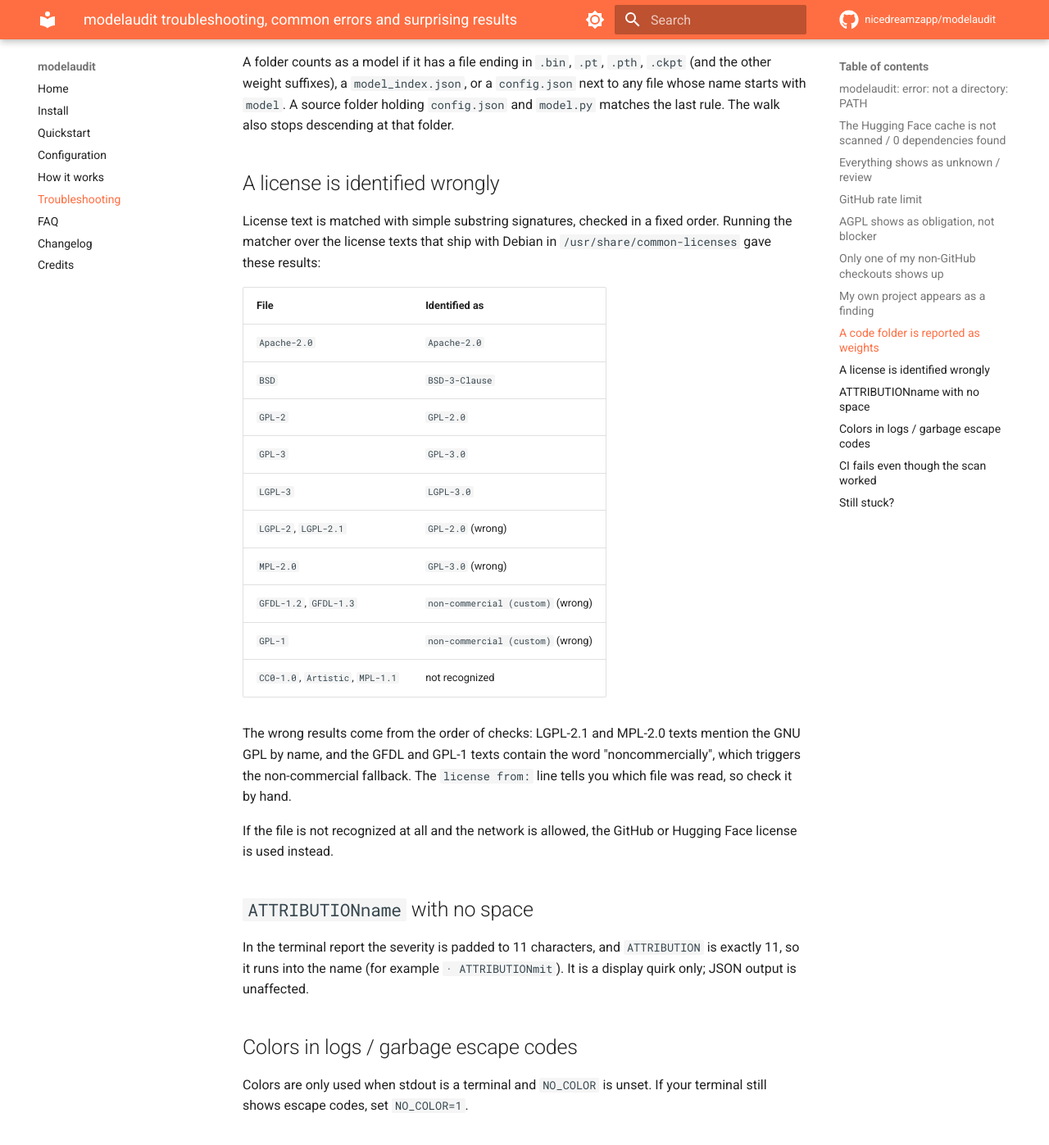
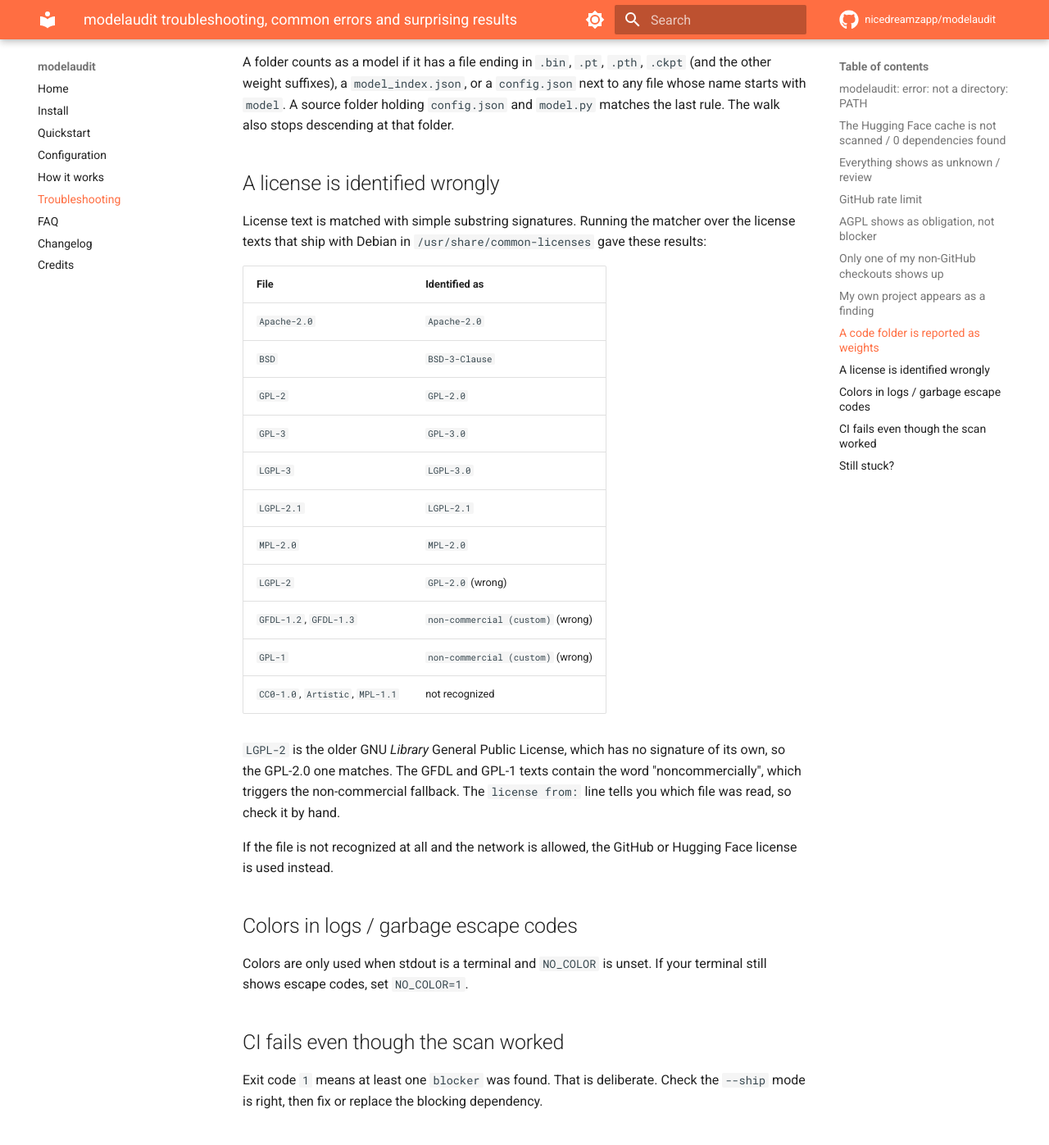
Before and after one commit to nicedreamzapp/modelaudit, an MkDocs documentation site: the page built from docs/troubleshooting.md, in a window 1280 px wide and 1400 px high, scrolled down 1999 px. Shown: the top 1397 px of the window at 82% size. Built offline with MkDocs 1.6.1 and Material for MkDocs 9.7.7, drawn with Linux system fonts in a browser that asks for light colours; comment, search, counter and statistics services are not loaded.

Commit message:
Docs: CI badge, how to run the tests, and the fixed bugs
Adds the CI badge and a short Tests section to the README. Updates the
license matching description and the troubleshooting table now that
LGPL-2.1 and MPL-2.0 are identified correctly, drops the ATTRIBUTION
spacing entry, notes Core ML bundle folders, and adds an Unreleased
changelog section.

Co-Authored-By: Claude Opus 5.5 <noreply@anthropic.com>
Claude-Session: https://claude.ai/code/session_01WoMLEahyYNaggCrR5P8upH

```diff
--- a/docs/troubleshooting.md
+++ b/docs/troubleshooting.md
@@ -95,8 +95,7 @@ at that folder.
 
 ## A license is identified wrongly
 
-License text is matched with simple substring signatures, checked in a fixed
-order. Running the matcher over the license texts that ship with Debian in
+License text is matched with simple substring signatures. Running the matcher over the license texts that ship with Debian in
 `/usr/share/common-licenses` gave these results:
 
 | File | Identified as |
@@ -106,26 +105,21 @@ order. Running the matcher over the license texts that ship with Debian in
 | `GPL-2` | `GPL-2.0` |
 | `GPL-3` | `GPL-3.0` |
 | `LGPL-3` | `LGPL-3.0` |
-| `LGPL-2`, `LGPL-2.1` | `GPL-2.0` (wrong) |
-| `MPL-2.0` | `GPL-3.0` (wrong) |
+| `LGPL-2.1` | `LGPL-2.1` |
+| `MPL-2.0` | `MPL-2.0` |
+| `LGPL-2` | `GPL-2.0` (wrong) |
 | `GFDL-1.2`, `GFDL-1.3` | `non-commercial (custom)` (wrong) |
 | `GPL-1` | `non-commercial (custom)` (wrong) |
 | `CC0-1.0`, `Artistic`, `MPL-1.1` | not recognized |
 
-The wrong results come from the order of checks: LGPL-2.1 and MPL-2.0 texts
-mention the GNU GPL by name, and the GFDL and GPL-1 texts contain the word
-"noncommercially", which triggers the non-commercial fallback. The `license from:`
+`LGPL-2` is the older GNU *Library* General Public License, which has no
+signature of its own, so the GPL-2.0 one matches. The GFDL and GPL-1 texts
+contain the word "noncommercially", which triggers the non-commercial fallback. The `license from:`
 line tells you which file was read, so check it by hand.
 <!-- TODO-VERIFY: results above are from Debian's copies of these texts; other copies with different line wrapping may match differently. -->
 
 If the file is not recognized at all and the network is allowed, the GitHub or
 Hugging Face license is used instead.
-
-## `ATTRIBUTIONname` with no space
-
-In the terminal report the severity is padded to 11 characters, and `ATTRIBUTION`
-is exactly 11, so it runs into the name (for example `· ATTRIBUTIONmit`). It is a
-display quirk only; JSON output is unaffected.
 
 ## Colors in logs / garbage escape codes
 
```
Also changed, not shown: README.md (+12 -0 lines), docs/changelog.md (+12 -0 lines), docs/how-it-works.md (+8 -4 lines).
